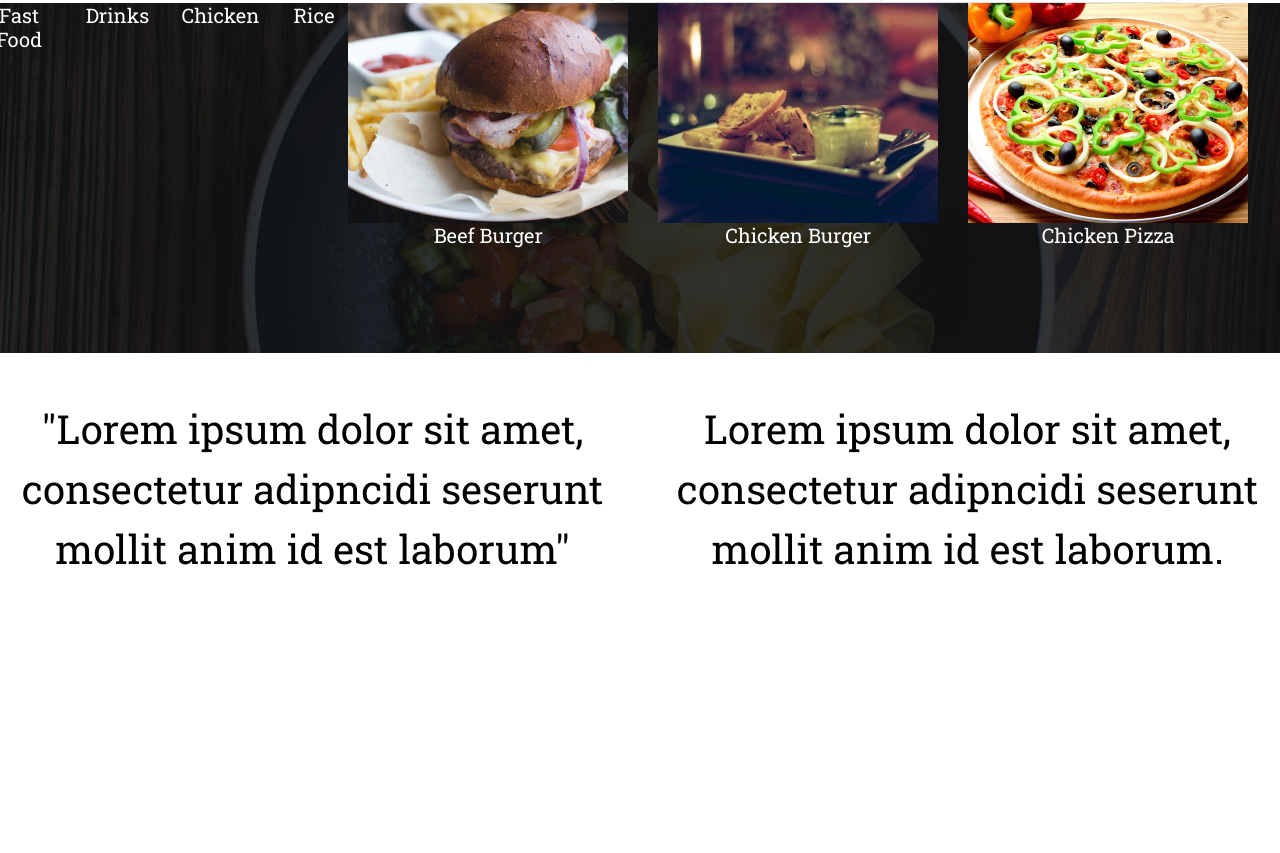
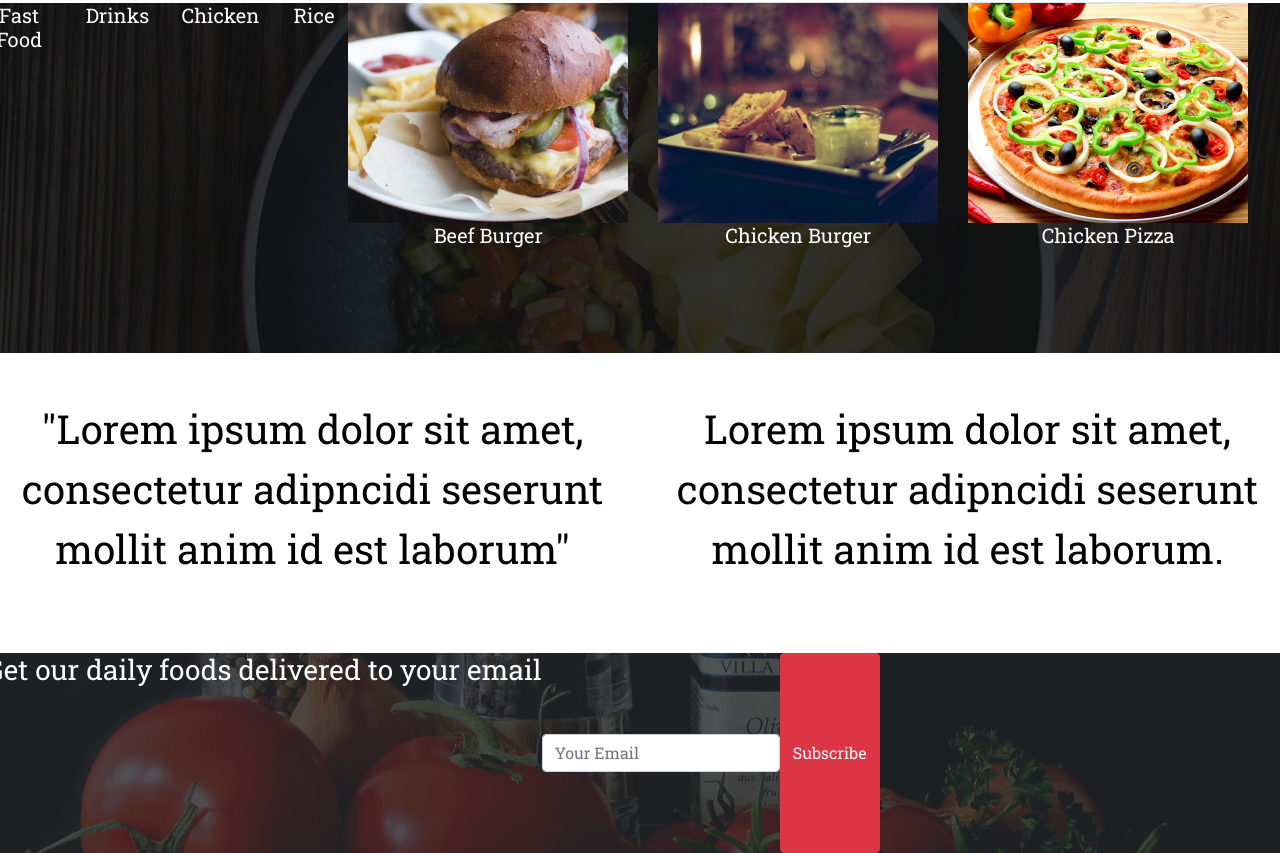
Before and after one commit to HassibIbrahim/sa2, a plain HTML site: page index.html in a window 1280 px wide. Shown: the part 1516-2369 px from the top of the page. Before the commit the page ends 2169 px from the top, so only its background shows below. Drawn offline with nearby package versions, Linux system fonts and the light colour scheme.

Commit message:
sections rows and column alignment too

```diff
--- a/index.html
+++ b/index.html
@@ -204,6 +204,20 @@
   </div>
 </div>
 
+<div class="section7">
+  <div class="row" id="section7background">
+    <h3>Get our daily foods delivered to your email</h3>
+
+    <form class="form-inline" id="subscribeForm">
+      <div class="form-group">
+        <input id="subscribeEmail" class="form-control" type="email" placeholder="Your Email">
+      </div>
+    </form>
+    <button class="btn btn-danger" id="red"> Subscribe</button>
+    <p class="display"></p>
+  </div>
+</div>
+
 
 </body>
 </html>
```
